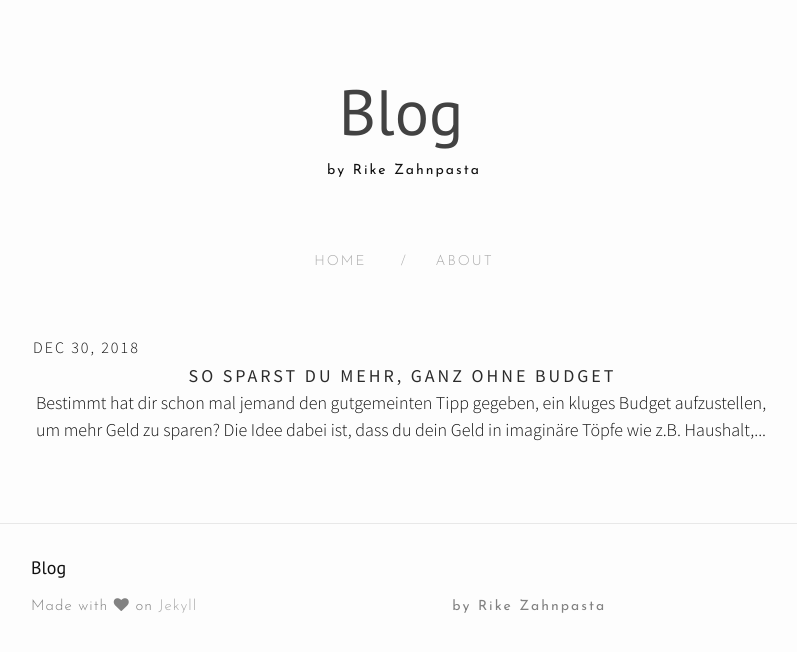
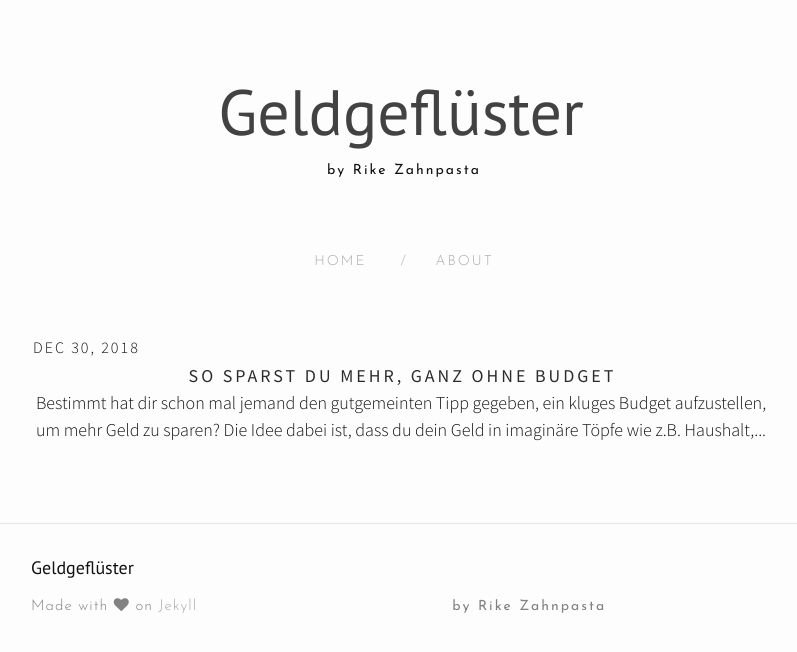
Before and after one commit to rikezahnpasta/rikezahnpasta.github.io, a Jekyll site: the page built from index.html, in a window 1280 px wide. Shown: the top 652 px of the page, without its empty margins (239-1036 px from the left). Built offline with Jekyll 4.4.1, drawn with Linux system fonts in a browser that asks for light colours; nearby versions of some CDN libraries; the list of posts is cut into pages by our own code.

Commit message:
New title

```diff
--- a/_config.yml
+++ b/_config.yml
@@ -6,7 +6,7 @@
 # 'jekyll serve'. If you change this file, please restart the server process.
 
 # Site settings
-title: Blog
+title: Geldgeflüster
 email: hemangsk@gmail.com
 description: by Rike Zahnpasta
 baseurl: "" # the subpath of your site, e.g. /blog
```
